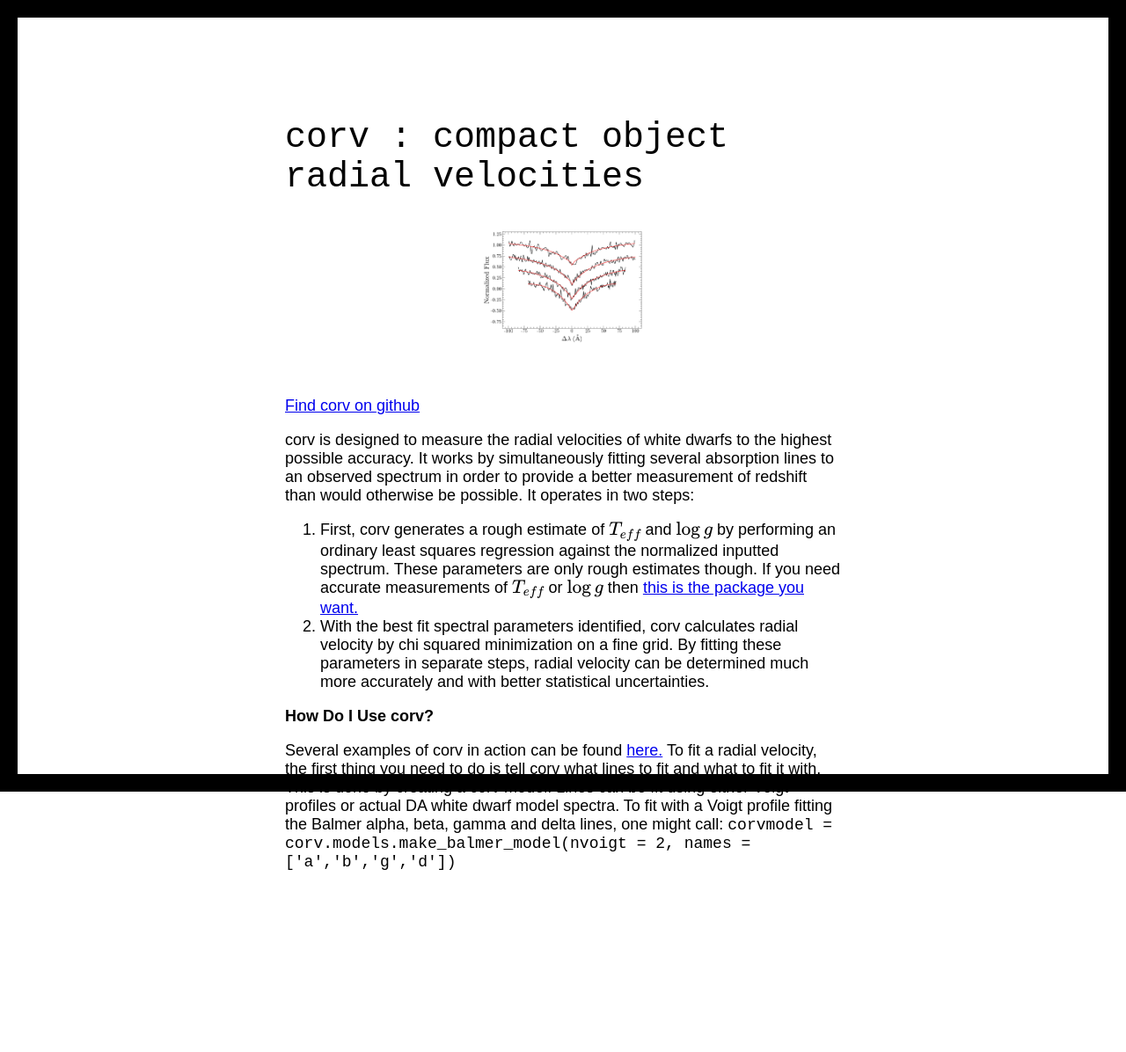
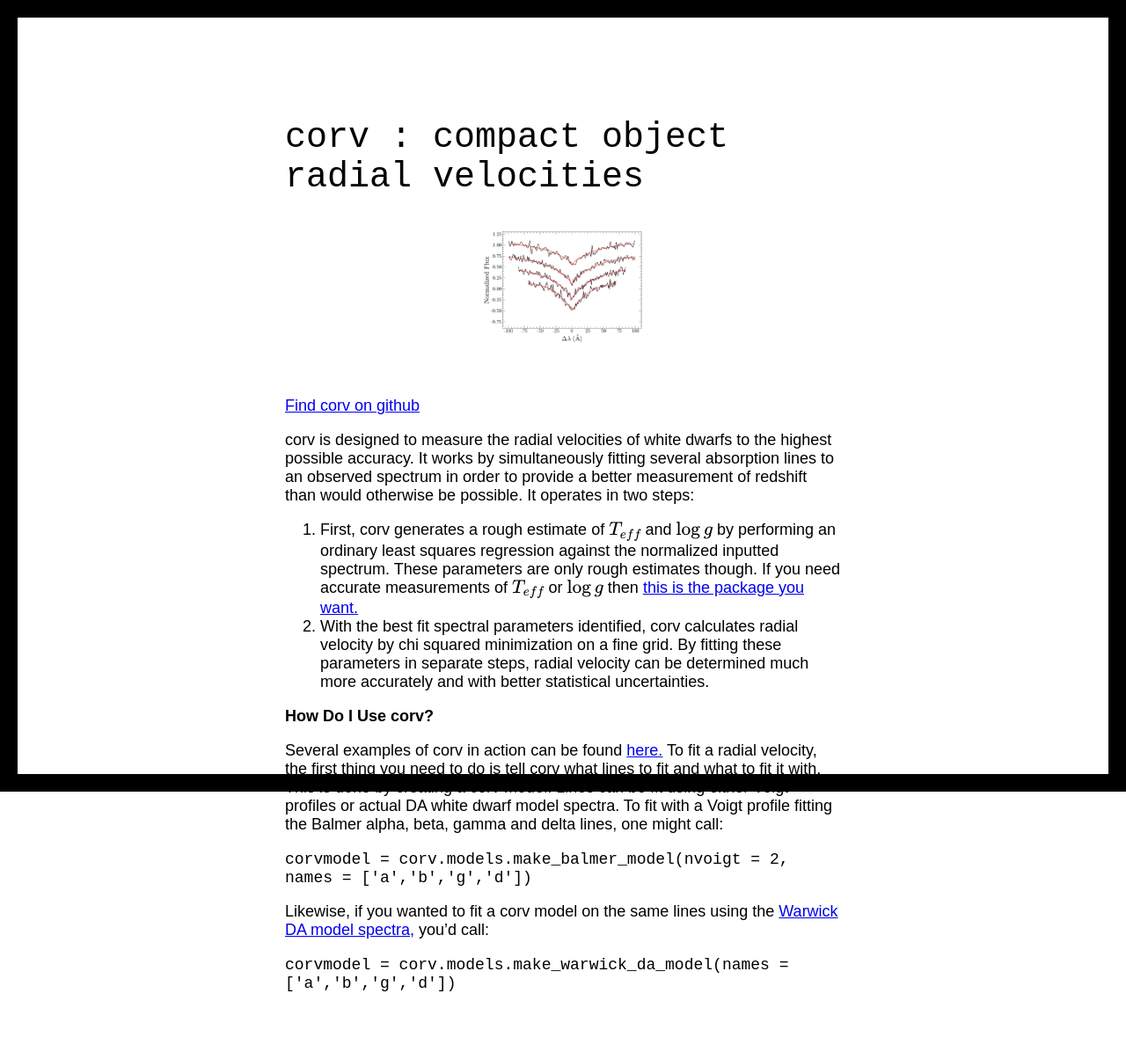
Before and after one commit to stefanarseneau/stefanarseneau.github.io, a Jekyll site: the page built from corv.md, in a window 1280 px wide. Shown: the whole page at 88% size. Built offline with Jekyll 4.4.1, drawn with Linux system fonts in a browser that asks for light colours; before the commit the page ends 1058 px from its top, so only the background shows below that.

Commit message:
Update corv.md

```diff
--- a/corv.md
+++ b/corv.md
@@ -19,4 +19,9 @@
 **How Do I Use corv?**
 
 Several examples of corv in action can be found <a href="https://github.com/stefanarseneau/corvtutorial">here.</a> To fit a radial velocity, the first thing you need to do is tell corv what lines to fit and what to fit it with. This is done by creating a corv model. Lines can be fit using either Voigt profiles or actual DA white dwarf model spectra. To fit with a Voigt profile fitting the Balmer alpha, beta, gamma and delta lines, one might call:
+
 <code>corvmodel = corv.models.make_balmer_model(nvoigt = 2, names = ['a','b','g','d'])</code>
+
+Likewise, if you wanted to fit a corv model on the same lines using the <a href="https://warwick.ac.uk/fac/sci/physics/research/astro/people/tremblay/modelgrids/">Warwick DA model spectra,</a> you'd call:
+
+<code>corvmodel = corv.models.make_warwick_da_model(names = ['a','b','g','d'])</code>
```
